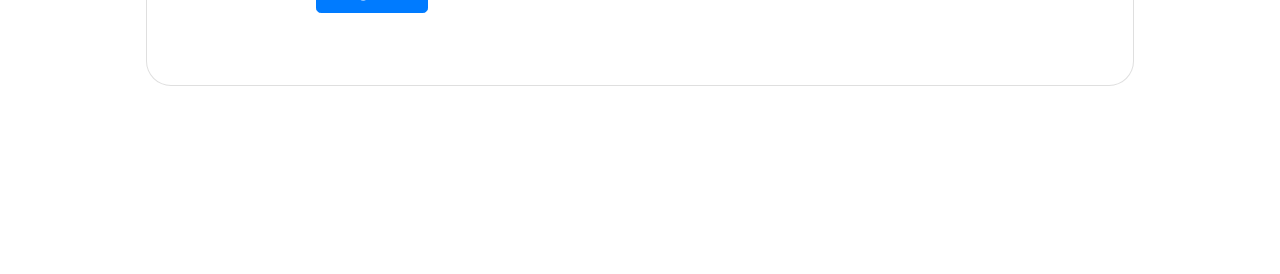
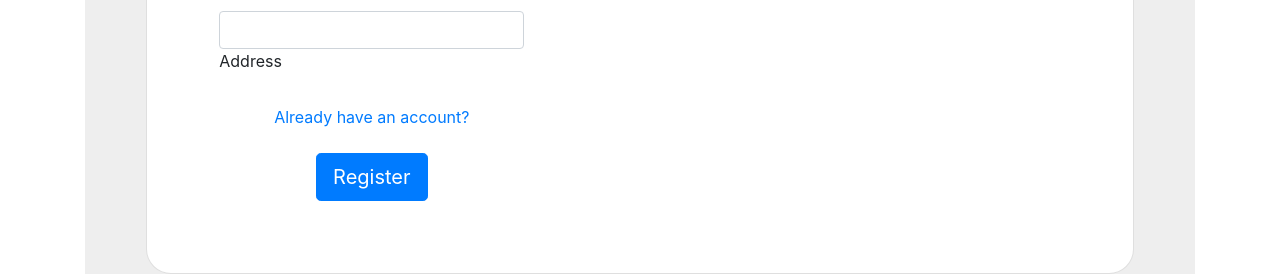
Before and after one commit to Chifuuyu/Django_Project_e-commerce, a Django app: page /register/ in a window 1280 px wide. Shown: the part 860-1134 px from the top of the page. Before the commit the page ends 946 px from the top, so only its background shows below. Run offline with Django 4.2, Linux system fonts and the light colour scheme; some libraries are stand-ins or nearby versions.

Commit message:
Updated Registration Page

```diff
--- a/Ecommerce_Project/settings.py
+++ b/Ecommerce_Project/settings.py
@@ -25,7 +25,7 @@ SECRET_KEY = 'django-insecure-%nv-f(ox#t6rqsnjk-t!e#*rgq0g)mokr=wcj6z++!u&y%btkz
 # SECURITY WARNING: don't run with debug turned on in production!
 DEBUG = True
 
-ALLOWED_HOSTS = []
+ALLOWED_HOSTS = ['127.0.0.1']
 
 # Application definition
 
--- a/Ecommerce_Project/urls.py
+++ b/Ecommerce_Project/urls.py
@@ -39,3 +39,4 @@ urlpatterns = [
     path('updated/<int:pk>/', views.updateDelivery, name="updateDelivery")
 ]
 urlpatterns += static(settings.MEDIA_URL, document_root=settings.MEDIA_ROOT)
+handler404 = "shopApp.views.page_not_found_view"
--- a/shopApp/forms.py
+++ b/shopApp/forms.py
@@ -14,6 +14,12 @@ class CreateUserForm(UserCreationForm):
         fields = ['first_name', 'last_name', 'username', 'email', 'password1', 'password2']
 
 
+class customerForm(forms.ModelForm):
+    class Meta:
+        model = Customer
+        fields = ['phone', 'address']
+
+
 class orderForm(forms.ModelForm):
     class Meta:
         model = Order
--- a/shopApp/models.py
+++ b/shopApp/models.py
@@ -12,6 +12,7 @@ class Customer(models.Model):
     user = models.OneToOneField(User, null=True, blank=True, on_delete=models.CASCADE)
     name = models.CharField(max_length=200, null=True)
     phone = models.CharField(max_length=200, null=True)
+    address = models.CharField(max_length=300, null=True)
     email = models.CharField(max_length=200, null=True)
     date_created = models.DateTimeField(auto_now_add=True, null=True)
 
--- a/shopApp/templates/components/register.html
+++ b/shopApp/templates/components/register.html
@@ -1,8 +1,19 @@
 {% extends 'components/index.html' %}
 {% load crispy_forms_tags %}
 {% block content %}
-<section class="vh-100" style="background-color: #eee;">
-  <div class="container h-100">
+<head>
+<style>
+/* Chrome, Safari, Edge, Opera */
+input::-webkit-outer-spin-button,
+input::-webkit-inner-spin-button {
+  -webkit-appearance: none;
+  margin: 0;
+}
+</style>
+</head>
+
+<section style="background-color: #eee;">
+  <div class="container">
     <div class="row d-flex justify-content-center align-items-center h-100">
       <div class="col-lg-12 col-xl-11">
         <div class="card text-black" style="border-radius: 25px;">
@@ -13,10 +24,11 @@
                 <p class="text-center h1 fw-bold mb-5 mx-1 mx-md-4 mt-4">Sign up</p>
 
                 <form class="mx-1 mx-md-4" method="POST">
-                    {% csrf_token %}
-                    {% if form.errors %}
+                                        {% csrf_token %}
+                <form1>
+                    {% if form1.errors %}
                                 <p>Please correct the following errors:</p>
-                                {% for field in form %}
+                                {% for field in form1 %}
                                 {% if field.errors %}
                                 <div class="alert alert-warning" id="msg" role="alert">
                                     {{ field.label }}: {{ field.errors|striptags }}
@@ -72,11 +84,31 @@
                     </div>
                   </div>
 
+                    <form2>
+
+                  <div class="d-flex flex-row align-items-center mb-4">
+                    <i class="fas fa-key fa-lg me-3 fa-fw"></i>
+                    <div class="form-outline flex-fill mb-0">
+                      <input type="number" id="phone" name="phone" minlength="11" maxlength="11" title="Example: 091234567890" class="form-control" required/>
+                      <label class="form-label" for="phone">Phone</label>
+                    </div>
+                  </div>
+
+                  <div class="d-flex flex-row align-items-center mb-4">
+                    <i class="fas fa-key fa-lg me-3 fa-fw"></i>
+                    <div class="form-outline flex-fill mb-0">
+                      <input id="address" name="address" class="form-control" required/>
+                      <label class="form-label" for="address">Address</label>
+                    </div>
+                  </div>
+
+                    </form2>
 
                     <a href="{% url 'login' %}" class="d-flex justify-content-center mb-4">Already have an account? </a>
                   <div class="d-flex justify-content-center mx-4 mb-3 mb-lg-4">
                     <button type="submit" class="btn btn-primary btn-lg">Register</button>
                   </div>
+                </form1>
 
                 </form>
 
--- a/shopApp/views.py
+++ b/shopApp/views.py
@@ -16,10 +16,14 @@ from django.urls import reverse_lazy
 from django.views.generic import ListView
 
 from .decorators import *
-from .forms import CreateUserForm, orderForm
+from .forms import CreateUserForm, orderForm, customerForm
 # Create your views here.
 from .models import *
 from .utils import cartData
+
+
+def page_not_found_view(request, exception):
+    return render(request, 'components/404.html', status=404)
 
 
 @login_required(login_url='login')
@@ -153,24 +157,30 @@ def updateItem(request):
 @unauthenticated_user
 def register(request):
     title = 'Register'
-    form = CreateUserForm()
+    form1 = customerForm()
+    form2 = CreateUserForm()
     if request.method == 'POST':
-        form = CreateUserForm(request.POST)
-        if form.is_valid():
-            user = form.save()
-            username = form.cleaned_data.get('username')
-            group = Group.objects.get(name='customer')
-            user.groups.add(group)
-            x = user.first_name + " " + user.last_name
-            Customer.objects.create(
-                user=user,
-                name=x,
-                email=user.email,
-
-            )
-            messages.success(request, 'Account was created for ' + username)
-            return HttpResponseRedirect(reverse_lazy('login'))
-    context = {'form': form, 'title': title}
+        form2 = CreateUserForm(request.POST)
+        form1 = customerForm(request.POST)
+        if form2.is_valid():
+            user = form2.save()
+            if form1.is_valid():
+                phone = form1.cleaned_data['phone']
+                address = form1.cleaned_data['address']
+                username = form2.cleaned_data.get('username')
+                group = Group.objects.get(name='customer')
+                user.groups.add(group)
+                x = user.first_name + " " + user.last_name
+                Customer.objects.create(
+                    user=user,
+                    name=x,
+                    email=user.email,
+                    phone=phone,
+                    address=address,
+                )
+                messages.success(request, 'Account was created for ' + username)
+                return HttpResponseRedirect(reverse_lazy('login'))
+    context = {'form2': form2, 'title': title, 'form1': form1}
     return render(request, 'components/register.html', context)
 
 
@@ -338,5 +348,6 @@ def updateDelivery(request, pk):
         else:
             print('not working')
 
-    context = {'totalSales': z, 'totalOrders': y, 'weekSales': x, 'orders': orders, 'dateToday': dateToday, 'form': form}
+    context = {'totalSales': z, 'totalOrders': y, 'weekSales': x, 'orders': orders, 'dateToday': dateToday,
+               'form': form}
     return render(request, 'admin/home.html', context)
```
Also changed, not shown: db.sqlite3.
